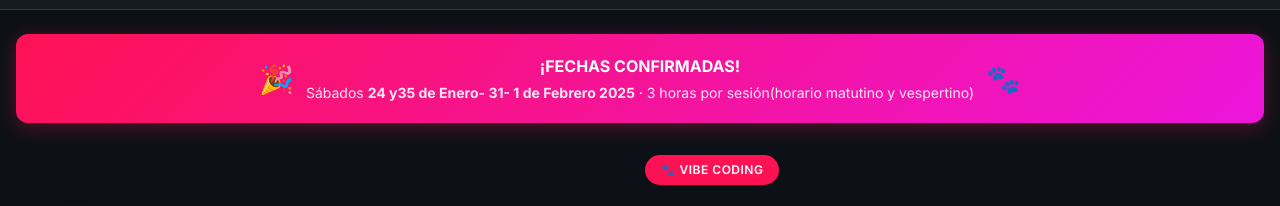
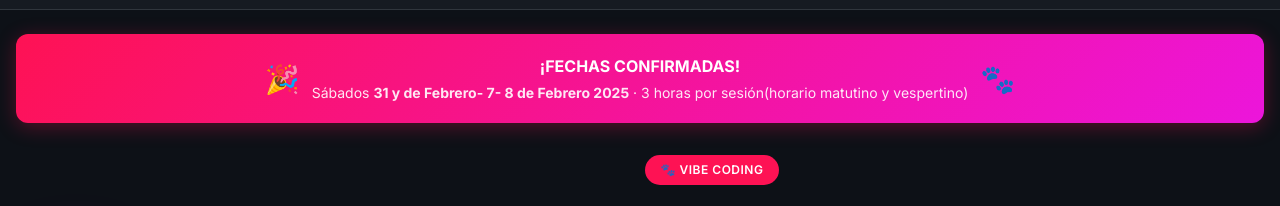
Before and after one commit to LuminousMindNeurospicy/patsyvibecoding, a website: page index.html in a window 1280 px wide. Shown: the part 51-257 px from the top of the page. Drawn offline with nearby package versions, Linux system fonts and the light colour scheme.

Commit message:
add changes

```diff
--- a/index.html
+++ b/index.html
@@ -624,7 +624,7 @@
                 "
               >
                 Sábados
-                <strong>24 y35 de Enero- 31- 1 de Febrero 2025</strong> · 3
+                <strong>31 y de Febrero- 7- 8 de Febrero 2025</strong> · 3
                 horas por sesión(horario matutino y vespertino)
               </p>
             </div>
```
